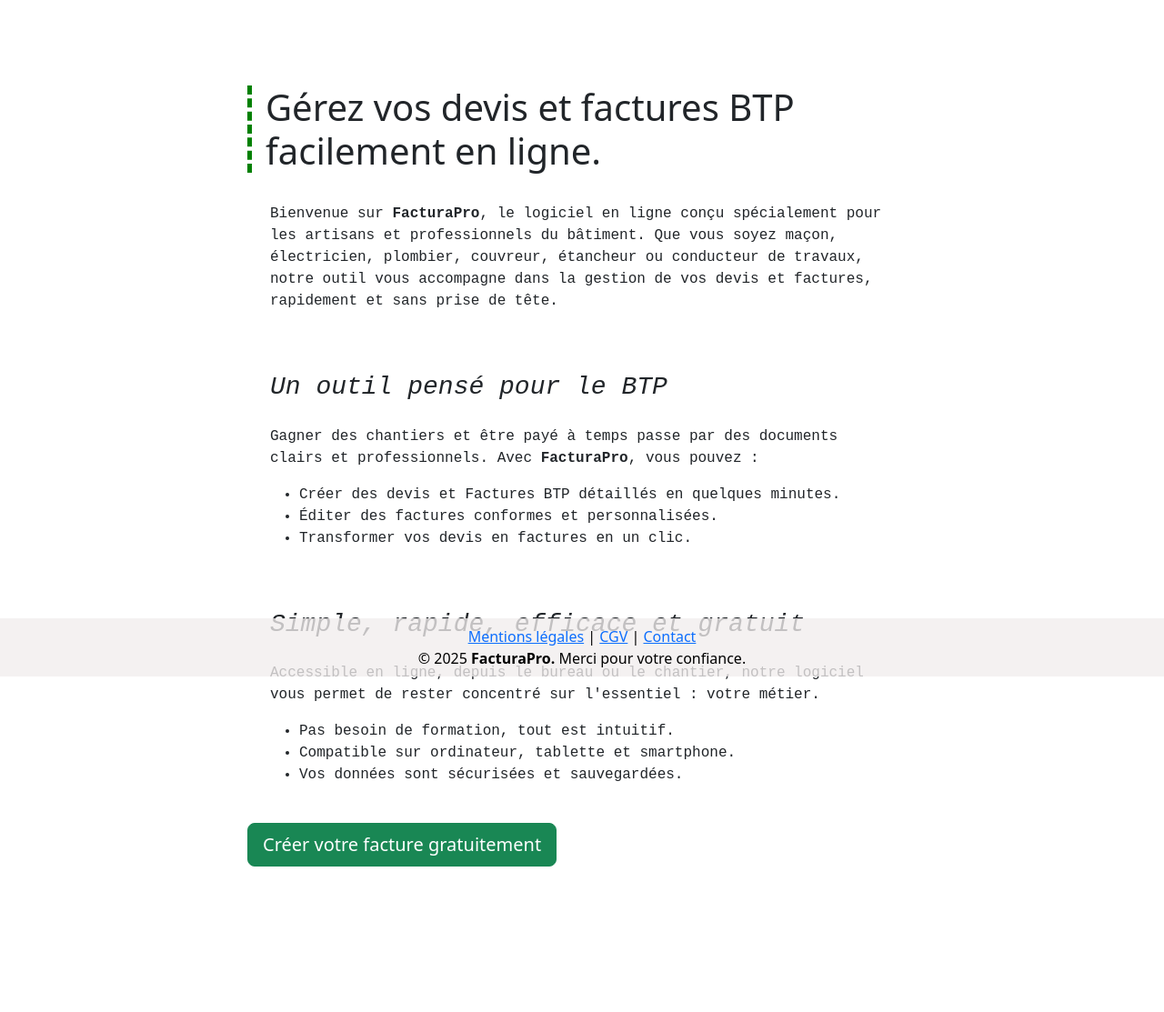
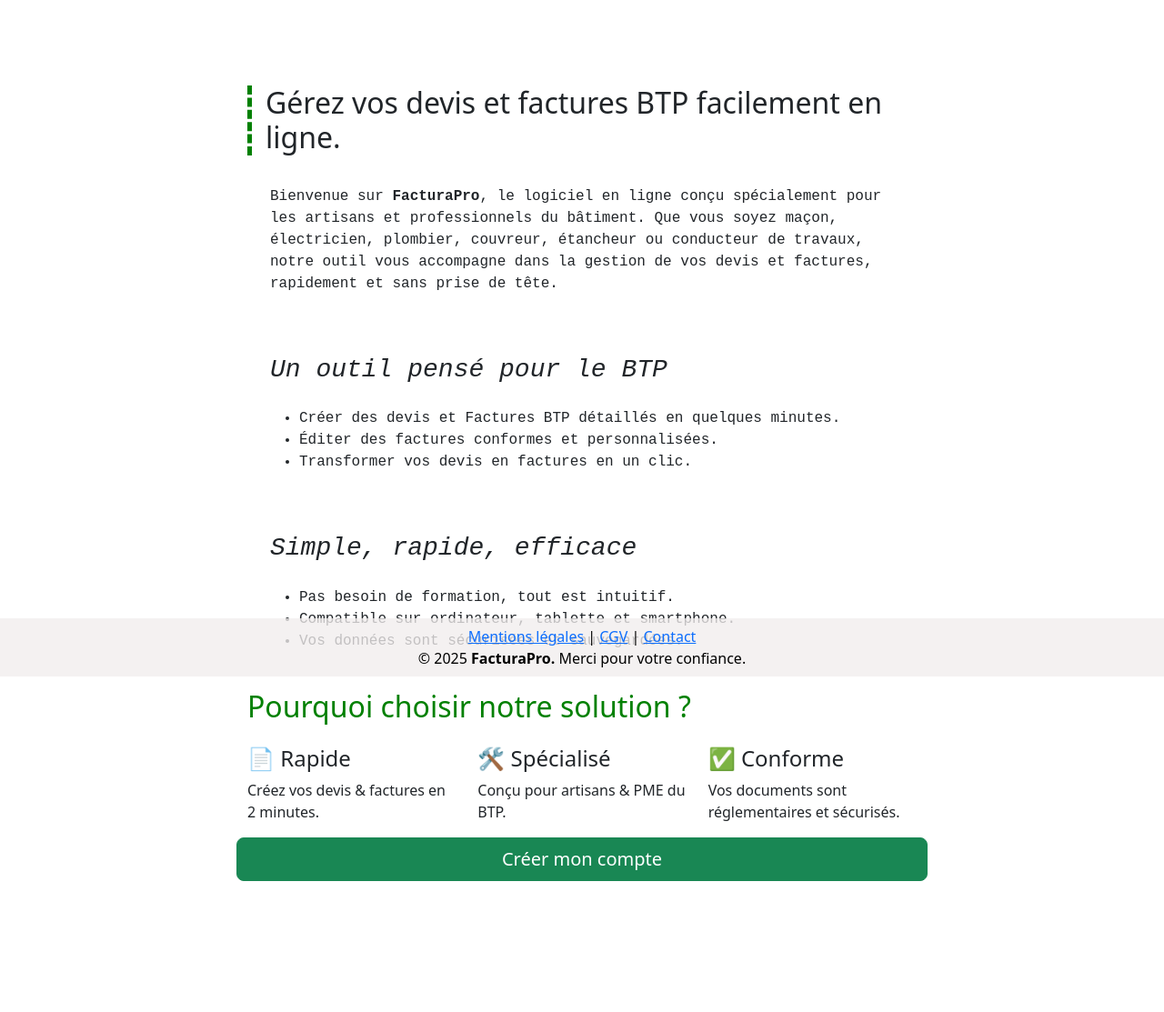
Before and after one commit to makan-dianka/InvoiceApp, a Django app: page / in a window 1280 px wide. Shown: the part 56-1169 px from the top of the page at 91% size. Before the commit the page ends 1009 px from the top, so only its background shows below. Run offline with Django 5.2, Linux system fonts and the light colour scheme; parts of the project's set-up code (start-up, migrations or seed data) failed here and were passed over.

Commit message:
why us text

```diff
--- a/factures/templates/factures/home.html
+++ b/factures/templates/factures/home.html
@@ -6,12 +6,18 @@
 {%  block head %}
 {% endblock %}
 
+<title>
+    {% block title %}
+        Devis & Factures BTP - outil simple, rapide sans prise de tête
+    {% endblock %}
+</title>
+
 
 {% block content %}
     <div class="container">
         <div class="row justify-content-center main-top">
             <div class="col-md-8">
-                <h1 class="dash-title">Gérez vos devis et factures BTP facilement en ligne.</h1>
+                <h2 class="dash-title">Gérez vos devis et factures BTP facilement en ligne.</h2>
 
                 <section class="welcome dashboard">
                     <p>
@@ -22,7 +28,6 @@
 
                 <section class="tool-btp dashboard">
                     <h3>Un outil pensé pour le BTP</h3>
-                    <p>Gagner des chantiers et être payé à temps passe par des documents clairs et professionnels. Avec <strong>FacturaPro</strong>, vous pouvez :</p>
                     <ul>
                         <li>Créer des devis et Factures BTP détaillés en quelques minutes.</li>
                         <li>Éditer des factures conformes et personnalisées.</li>
@@ -32,8 +37,7 @@
 
 
                 <section class="free dashboard">
-                    <h3>Simple, rapide, efficace et gratuit</h3>
-                    <p>Accessible en ligne, depuis le bureau ou le chantier, notre logiciel vous permet de rester concentré sur l'essentiel : votre métier.</p>
+                    <h3>Simple, rapide, efficace</h3>
                     <ul>
                         <li>Pas besoin de formation, tout est intuitif.</li>
                         <li>Compatible sur ordinateur, tablette et smartphone.</li>
@@ -41,7 +45,24 @@
                     </ul>
                 </section>
 
-                <button type="button" class="btn btn-success btn-lg" onclick=redirectTo()>Créer votre facture gratuitement</button>
+                <section class="why-us">
+                    <h2>Pourquoi choisir notre solution ?</h2>
+                    <div class="row mt-4">
+                    <div class="col-md-4">
+                        <h4>📄 Rapide</h4>
+                        <p>Créez vos devis & factures en 2 minutes.</p>
+                    </div>
+                    <div class="col-md-4">
+                        <h4>🛠️ Spécialisé</h4>
+                        <p>Conçu pour artisans & PME du BTP.</p>
+                    </div>
+                    <div class="col-md-4">
+                        <h4>✅ Conforme</h4>
+                        <p>Vos documents sont réglementaires et sécurisés.</p>
+                    </div>
+
+                    <button type="button" class="btn btn-success btn-lg" onclick=redirectTo()>Créer mon compte</button>
+                </section>
                 <br /> <br /> <br /> <br /> <br /> <br />
             </div>
         </div>
@@ -52,7 +73,7 @@
 {% block custom_javascrpt %}
     <script>
         function redirectTo() {
-            window.location.href="{% url 'factures:invoices' %}";
+            window.location.href="{% url 'accounts:register' %}";
         }
     </script>
 {% endblock %}
```
